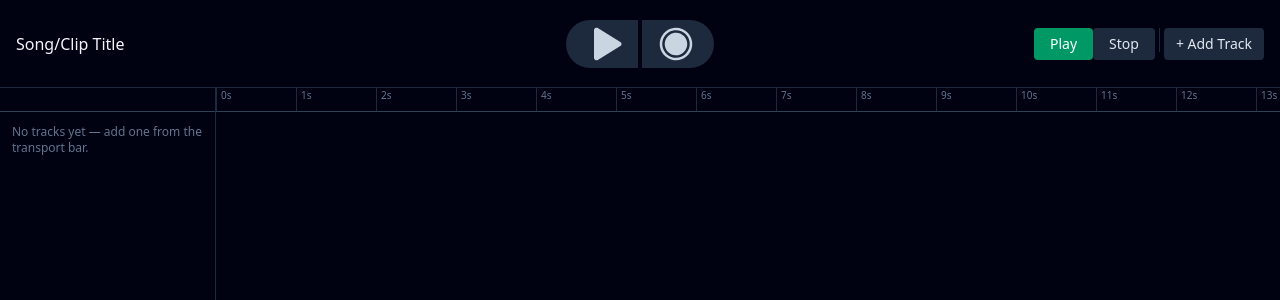
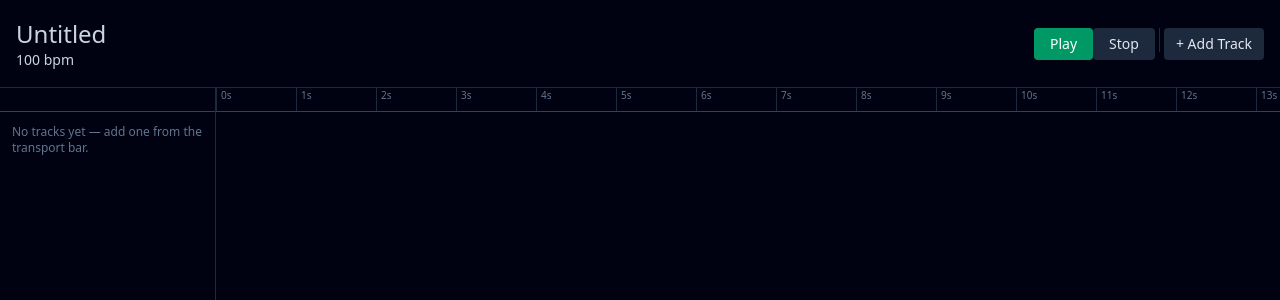
Before and after one commit to admangum/web-daw, a React (Vite) app in the folder packages/daw/: page / in a window 1280 px wide. Shown: the top 300 px of the page. Built offline with nearby package versions, Linux system fonts and the light colour scheme.

Commit message:
Experimenting with button styles and Tailwind classes

```diff
--- a/packages/daw/src/App.tsx
+++ b/packages/daw/src/App.tsx
@@ -13,7 +13,7 @@ function App() {
   return (
     <div className="flex flex-col h-screen bg-slate-1000 text-slate-100">
       <TransportBar />
-      <div className="flex flex-1 overflow-y-scroll">
+      <div id="main" className="relative flex flex-1 overflow-y-scroll">
         <div className="flex w-54 shrink-0 flex-col border-r border-slate-800">
           <TimeRulerSpacer />
           {tracks.length === 0 ? (
--- a/packages/daw/src/components/clip/Clip.tsx
+++ b/packages/daw/src/components/clip/Clip.tsx
@@ -56,7 +56,10 @@ export function Clip({ clip, onClick, pos, size, ...props }: Props) {
           }}
         ></div>
       </DialogTrigger>
-      <DialogContent className="size-full bg-transparent">
+      <DialogContent
+        className="size-full bg-transparent"
+        portalContainer={document.getElementById("main")}
+      >
         <ClipEditor
           onCloseClick={() => setIsEditing(false)}
           clip={clip}
--- a/packages/daw/src/components/clip/ClipEditor.tsx
+++ b/packages/daw/src/components/clip/ClipEditor.tsx
@@ -11,10 +11,10 @@ export function ClipEditor({ clip, onCloseClick, style }: Props) {
   return (
     <div
       style={style}
-      className="size-full p-4 bg-slate-900/85 transition duration-300 ease starting:scale-0 scale-100 starting:opacity-0 opacity-100"
+      className="flex size-full bg-slate-900/85 border-slate-700 transition duration-300 ease starting:scale-0 scale-100 starting:opacity-0 opacity-100"
       onClick={onCloseClick}
     >
-      <TransportBar />
+      <div className="w-36 h-full border-r border-inherit"></div>
     </div>
   );
 }
--- a/packages/daw/src/components/transport/TransportBar.tsx
+++ b/packages/daw/src/components/transport/TransportBar.tsx
@@ -10,13 +10,16 @@ export function TransportBar() {
 
   return (
     <div className="flex h-22 shrink-0 items-center border-b border-slate-800 px-4">
-      <div className="flex-1/3">Song/Clip Title</div>
+      <div className="flex flex-col">
+        <h1 className="flex-1/3 text-slate-300 text-2xl font-light">Untitled</h1>
+        <div className="flex-1/3 text-slate-300 text-sm font-light">100 bpm</div>
+      </div>
       <div className="flex flex-1/3 justify-center">
-        <ButtonComboPlayRecord
+        {/* <ButtonComboPlayRecord
           isPlaying={isPlaying}
           onPlayClick={() => play()}
           onStopClick={() => stop()}
-        />
+        /> */}
       </div>
       <div className="flex flex-1/3 justify-end">
         <button
--- a/packages/daw/src/index.css
+++ b/packages/daw/src/index.css
@@ -10,9 +10,10 @@ body {
   color: var(--color-slate-200);
   stroke-color: var(--color-slate-200);
   fill: var(--color-slate-200);
+  border-color: var(--color-slate-500);
 }
 
 .size-icon {
-  width: calc(var(--spacing) * 10);
-  height: calc(var(--spacing) * 10);
+  width: calc(var(--spacing) * 4);
+  height: calc(var(--spacing) * 4);
 }
--- a/packages/daw/src/ui/Button.tsx
+++ b/packages/daw/src/ui/Button.tsx
@@ -8,7 +8,7 @@ export function Button({ children, ref, className, ...props }: React.PropsWithCh
   return (
     <button
       className={cx(
-        "rounded bg-slate-800 px-4 py-1.5 text-sm font-medium text-slate-200 hover:bg-slate-700",
+        "rounded bg-slate-800 text-sm font-medium cursor-pointer text-slate-200 hover:bg-slate-700",
         className
       )}
       ref={ref}
--- a/packages/daw/src/ui/ButtonComboPlayRecord.tsx
+++ b/packages/daw/src/ui/ButtonComboPlayRecord.tsx
@@ -12,13 +12,18 @@ interface Props {
 }
 export function ButtonComboPlayRecord({ isPlaying, onPlayClick, onStopClick, className }: Props) {
   return (
-    <div className={cx("flex justify-between w-37 h-12 fill-slate-300", className)}>
+    <div
+      className={cx(
+        "flex justify-center gap-2 bg-slate-800/80 px-2 py-2 rounded-full fill-slate-200",
+        className
+      )}
+    >
       {isPlaying ? (
-        <ButtonStop onClick={onStopClick} />
+        <ButtonStop className="w-full" onClick={onStopClick} />
       ) : (
         <React.Fragment>
-          <ButtonPlay className="" onClick={onPlayClick} />
-          <ButtonRecord className="" />
+          <ButtonPlay className="size-9 bg-slate-700" onClick={onPlayClick} />
+          <ButtonRecord className="size-9 bg-slate-700" />
         </React.Fragment>
       )}
     </div>
--- a/packages/daw/src/ui/ButtonPlay.tsx
+++ b/packages/daw/src/ui/ButtonPlay.tsx
@@ -9,10 +9,10 @@ interface Props {
 export function ButtonPlay({ className, onClick }: Props) {
   return (
     <Button
-      className={cx("flex items-center justify-center rounded-l-full", className)}
+      className={cx("flex items-center justify-center rounded-full group", className)}
       onClick={onClick}
     >
-      <Fill.Play className="size-icon translate-x-[2px] translate-y-[0px]" />
+      <Fill.Play className="size-icon" />
     </Button>
   );
 }
--- a/packages/daw/src/ui/ButtonRecord.tsx
+++ b/packages/daw/src/ui/ButtonRecord.tsx
@@ -7,8 +7,8 @@ interface Props {
 }
 export function ButtonRecord({ className }: Props) {
   return (
-    <Button className={cx("flex items-center justify-center rounded-r-full", className)}>
-      <Fill.Record className="size-icon translate-x-[-2px] translate-y-[0px]" />
+    <Button className={cx("group flex items-center justify-center rounded-full", className)}>
+      <Fill.Record className="size-icon" />
     </Button>
   );
 }
--- a/packages/daw/src/ui/ButtonStop.tsx
+++ b/packages/daw/src/ui/ButtonStop.tsx
@@ -1,13 +1,18 @@
 import { Fill } from "./icons";
 import { Button } from "./Button";
+import { cx } from "@/util";
 
 interface Props {
+  className?: string;
   onClick?: () => void;
 }
-export function ButtonStop({ onClick }: Props) {
+export function ButtonStop({ className, onClick }: Props) {
   return (
-    <Button className="flex items-center justify-center rounded-full" onClick={onClick}>
-      <Fill.Stop className="size-icon translate-x-[-2px] translate-y-[0px]" />
+    <Button
+      className={cx("flex items-center justify-center rounded-full", className)}
+      onClick={onClick}
+    >
+      <Fill.Stop className="size-icon translate-x-[-2px] translate-y-[0px] fill-red-600/80" />
     </Button>
   );
 }
--- a/packages/daw/src/ui/Dialog.tsx
+++ b/packages/daw/src/ui/Dialog.tsx
@@ -34,14 +34,22 @@ import { cx } from "../util";
 //     </D.Root>
 //   );
 // }
-interface Props extends React.ComponentPropsWithRef<"div"> {}
-export function DialogContent({ children, ref, className, ...props }: PropsWithChildren<Props>) {
+interface Props extends React.ComponentPropsWithRef<"div"> {
+  portalContainer?: Element | DocumentFragment | null | undefined;
+}
+export function DialogContent({
+  children,
+  ref,
+  className,
+  portalContainer,
+  ...props
+}: PropsWithChildren<Props>) {
   const classNames = cx(
     "absolute top-1/2 left-1/2 -translate-x-1/2 -translate-y-1/2 overflow-y-auto bg-slate-900",
     className
   );
   return (
-    <D.Portal>
+    <D.Portal container={portalContainer}>
       <D.Overlay className="fixed" />
       <D.Content {...props} ref={ref} className={classNames}>
         {children}
--- a/packages/daw/src/util/combine-classname.ts
+++ b/packages/daw/src/util/combine-classname.ts
@@ -1,9 +1,6 @@
 export function cx(...args: (string | undefined)[]) {
-  const all = args.reduce(
-    (acc, item) => (typeof item === "string" ? `${acc} ${item}` : acc),
-    ""
-  ) as string;
+  const all = args.filter((arg) => typeof arg === "string").join(" ");
   const tokens = all.trim().split(/\s+/);
-  const unique = [...new Set(tokens)];
-  return unique.join(" ");
+  const uniqueTokens = [...new Set(tokens)];
+  return uniqueTokens.join(" ");
 }
```
Also changed, not shown: 1 other file (tests, documents, lock files or other folders).
